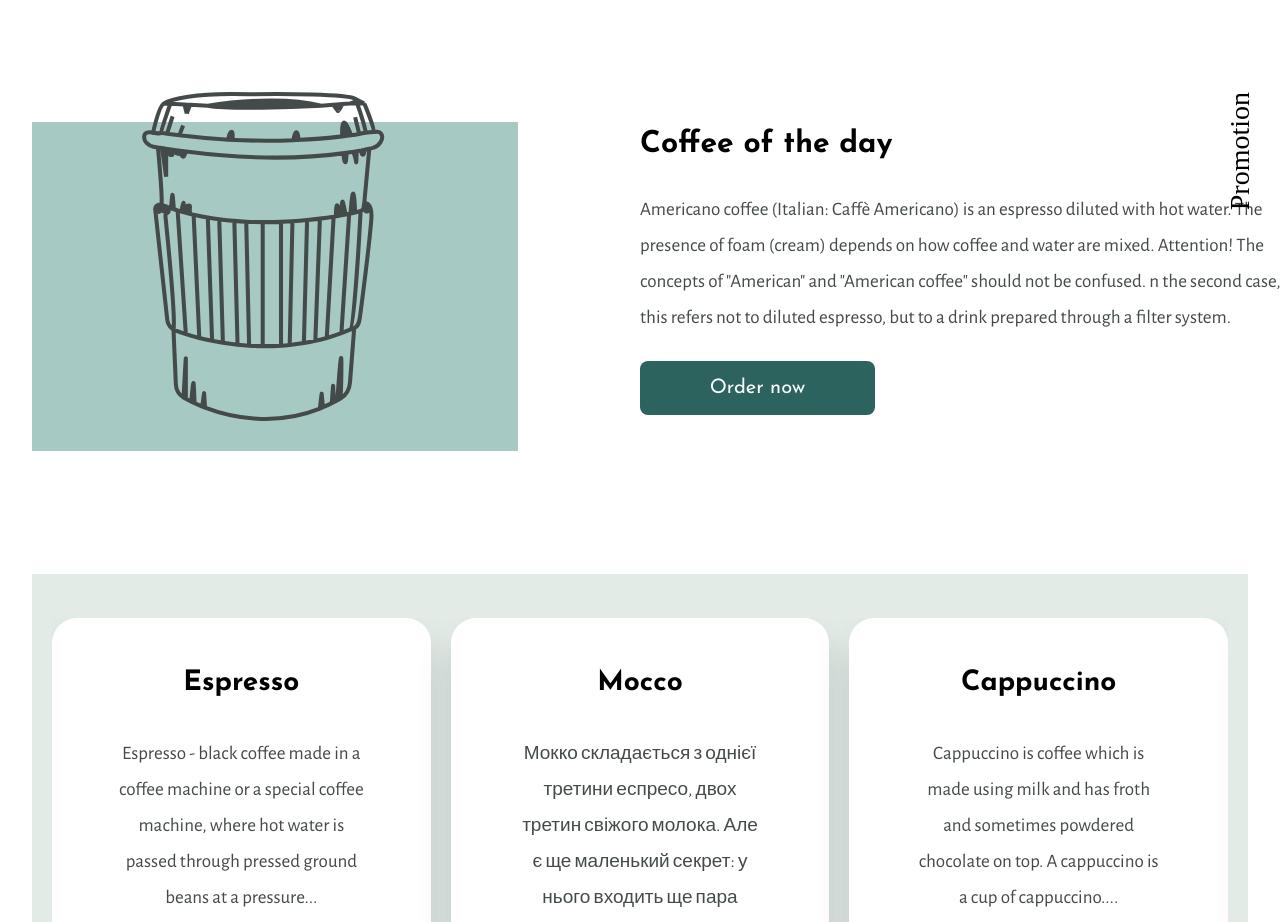
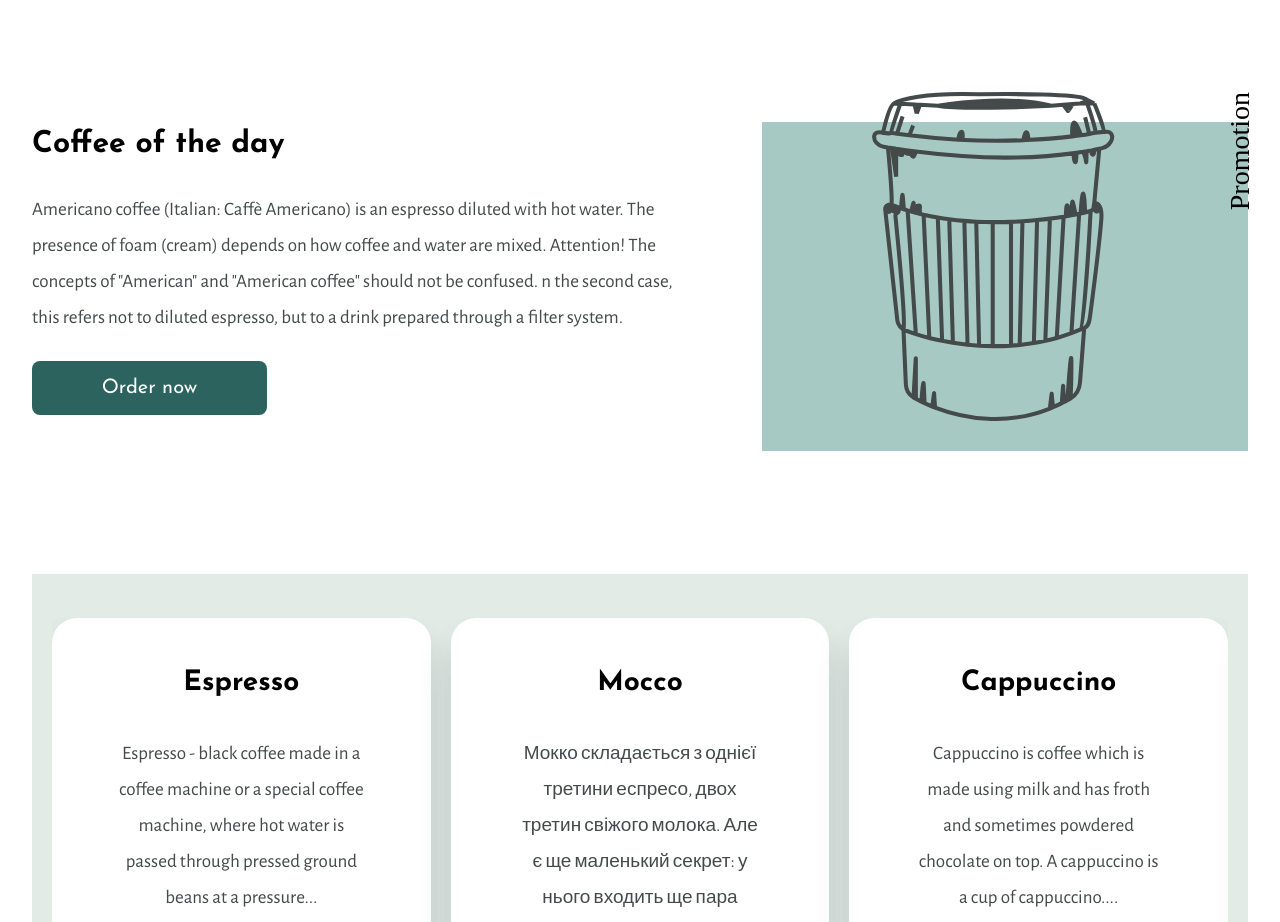
Before and after one commit to IhorZolot/coffeeshop, a React (Vite) app: page / in a window 1280 px wide. Shown: the part 1200-2122 px from the top of the page. Built offline with nearby package versions, Linux system fonts and the light colour scheme; a web font is replaced by a local one.

Commit message:
update reverse

```diff
--- a/src/components/Promotion/Promotion.styled.js
+++ b/src/components/Promotion/Promotion.styled.js
@@ -7,7 +7,6 @@ export const StyledPromotion = styled.section`
 	margin-bottom: 60px;
 	@media screen and (min-width: 1280px) {
 		flex-direction: ${props => (props.$reverse ? 'row-reverse' : 'row')};
-		flex-direction: row;
 		justify-content: space-between;
 		margin-bottom: 100px;
 	}
```
